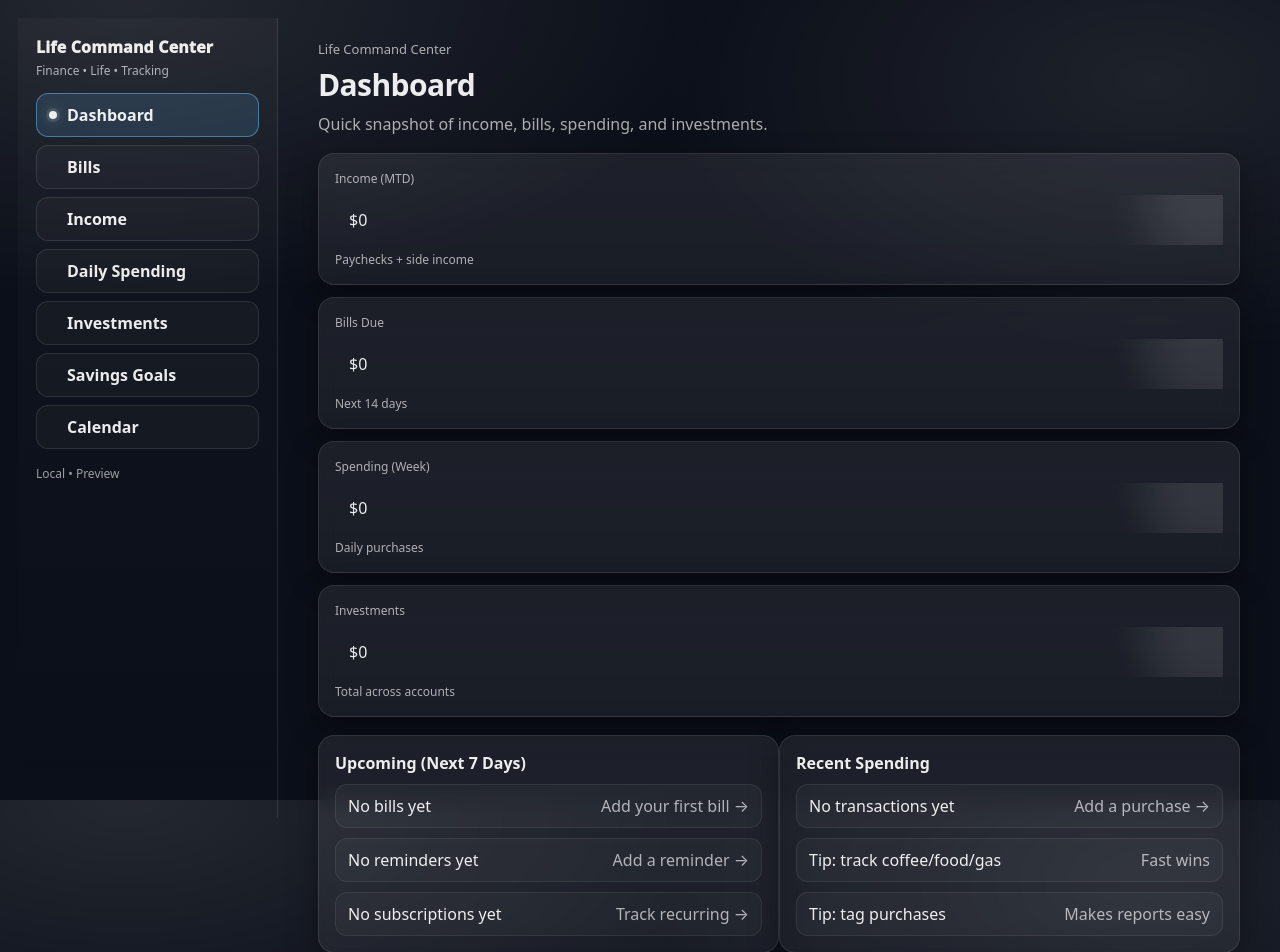
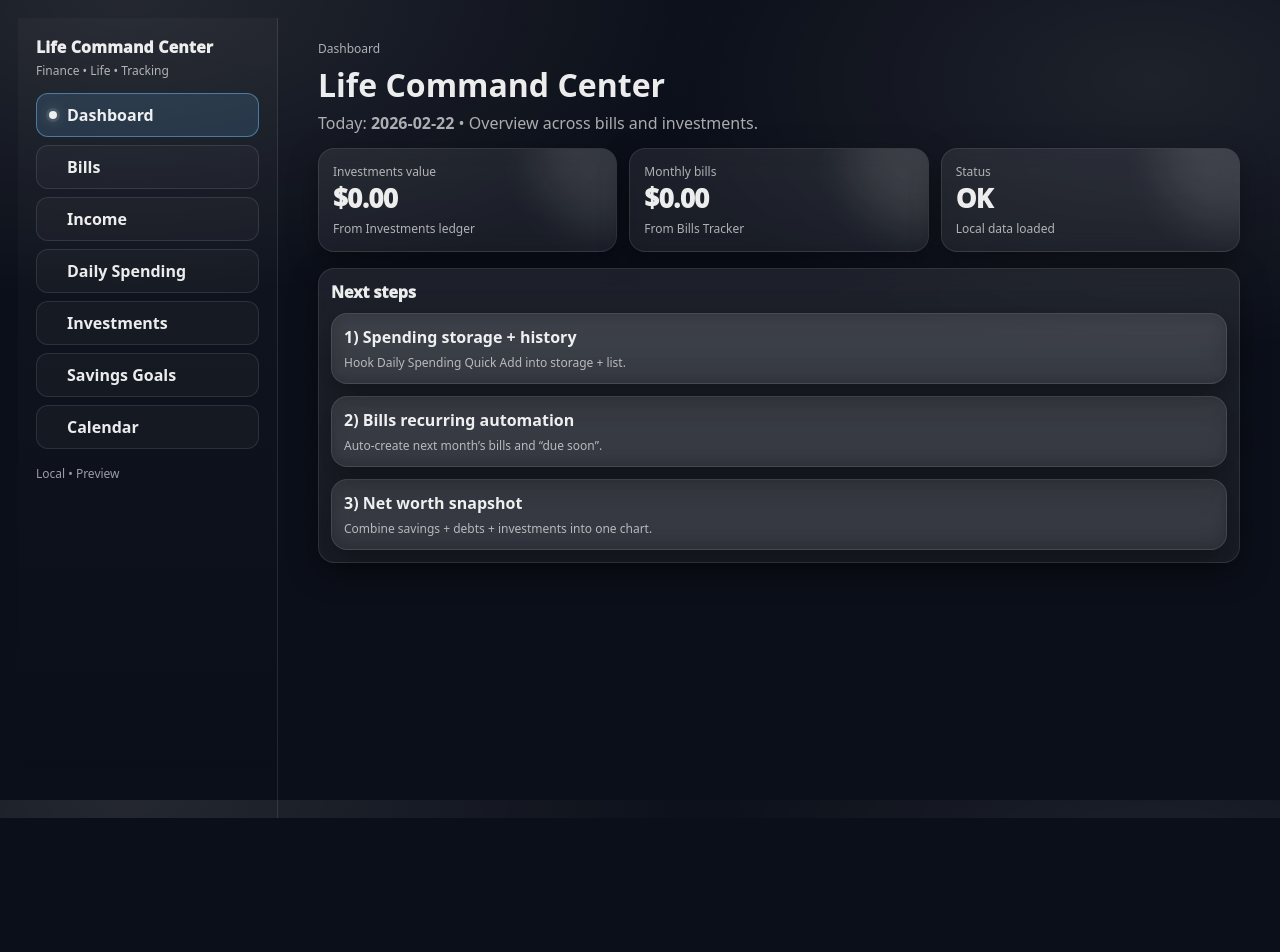
Before and after one commit to JDillard026/life-command-center, a Next.js app: page / in a window 1280 px wide. Shown: the top 952 px of the page. After the commit the page ends 818 px from the top, so only its background shows below. Built offline with nearby package versions, Linux system fonts and the light colour scheme.

Commit message:
Dashboard: match theme and fix localStorage crash

```diff
--- a/src/app/page.jsx
+++ b/src/app/page.jsx
@@ -1,113 +1,182 @@
-export default function Dashboard() {
+"use client";
+
+import { useEffect, useMemo, useState } from "react";
+
+const LS_BILLS = "lcc_bills_v1";
+const LS_PORT_ASSETS = "lcc_port_assets_v1";
+const LS_PORT_TXNS = "lcc_port_txns_v1";
+const LS_PORT_PRICES = "lcc_port_prices_v1";
+
+function safeParse(str, fallback) {
+  try {
+    const v = JSON.parse(str);
+    return v ?? fallback;
+  } catch {
+    return fallback;
+  }
+}
+
+function money(n) {
+  const num = Number(n);
+  if (!Number.isFinite(num)) return "—";
+  return num.toLocaleString(undefined, { style: "currency", currency: "USD" });
+}
+
+function isoDate(d = new Date()) {
+  const yyyy = d.getFullYear();
+  const mm = String(d.getMonth() + 1).padStart(2, "0");
+  const dd = String(d.getDate()).padStart(2, "0");
+  return `${yyyy}-${mm}-${dd}`;
+}
+
+function normSymbol(s) {
+  return String(s || "").trim().toUpperCase();
+}
+
+export default function DashboardPage() {
+  // Load ALL localStorage data inside useEffect only (prevents crashes)
+  const [bills, setBills] = useState([]);
+  const [assets, setAssets] = useState([]);
+  const [txns, setTxns] = useState([]);
+  const [prices, setPrices] = useState({});
+  const [loaded, setLoaded] = useState(false);
+
+  useEffect(() => {
+    const b = safeParse(localStorage.getItem(LS_BILLS) || "[]", []);
+    const a = safeParse(localStorage.getItem(LS_PORT_ASSETS) || "[]", []);
+    const t = safeParse(localStorage.getItem(LS_PORT_TXNS) || "[]", []);
+    const p = safeParse(localStorage.getItem(LS_PORT_PRICES) || "{}", {});
+
+    setBills(Array.isArray(b) ? b : []);
+    setAssets(Array.isArray(a) ? a : []);
+    setTxns(Array.isArray(t) ? t : []);
+    setPrices(p && typeof p === "object" ? p : {});
+    setLoaded(true);
+  }, []);
+
+  const billsTotal = useMemo(() => {
+    return bills.reduce((s, b) => s + (Number(b.amount) || 0), 0);
+  }, [bills]);
+
+  const investmentsTotal = useMemo(() => {
+    const txByAsset = new Map();
+    for (const t of txns) {
+      const arr = txByAsset.get(t.assetId) || [];
+      arr.push(t);
+      txByAsset.set(t.assetId, arr);
+    }
+
+    let totalValue = 0;
+
+    for (const a of assets) {
+      const list = (txByAsset.get(a.id) || [])
+        .slice()
+        .sort((x, y) => String(x.date).localeCompare(String(y.date)) || (x.createdAt || 0) - (y.createdAt || 0));
+
+      let shares = 0;
+      let cashNet = 0;
+
+      for (const t of list) {
+        const fee = Number(t.fee) || 0;
+
+        if (t.type === "BUY") shares += Number(t.qty) || 0;
+        if (t.type === "SELL") shares -= Number(t.qty) || 0;
+
+        if (t.type === "CASH_IN") cashNet += (Number(t.amount) || 0) - fee;
+        if (t.type === "CASH_OUT") cashNet -= (Number(t.amount) || 0) + fee;
+
+        if (t.type === "DIVIDEND") cashNet += Number(t.amount) || 0;
+      }
+
+      const key = `${a.type}:${a.type === "cash" ? "CASH" : normSymbol(a.symbol)}`;
+      const lastPrice = Number(prices?.[key]?.price) || 0;
+
+      const value = a.type === "cash" ? Math.max(0, cashNet) : Math.max(0, shares) * lastPrice;
+      totalValue += value;
+    }
+
+    return totalValue;
+  }, [assets, txns, prices]);
+
+  const today = isoDate();
+
   return (
     <main className="container">
-      <header style={{ marginBottom: 18 }}>
-        <div className="muted" style={{ fontSize: 13, marginBottom: 6 }}>
-          Life Command Center
-        </div>
-        <h1 style={{ margin: 0, fontSize: 30, letterSpacing: "-0.02em" }}>
-          Dashboard
-        </h1>
-        <div className="muted" style={{ marginTop: 8 }}>
-          Quick snapshot of income, bills, spending, and investments.
+      <header style={{ marginBottom: 14 }}>
+        <div className="muted" style={{ fontSize: 12, marginBottom: 6 }}>Dashboard</div>
+        <h1 style={{ margin: 0 }}>Life Command Center</h1>
+        <div className="muted" style={{ marginTop: 6 }}>
+          Today: <b>{today}</b> • Overview across bills and investments.
         </div>
       </header>
 
-      <section className="grid grid-4">
-        <Kpi title="Income (MTD)" value="$0" sub="Paychecks + side income" />
-        <Kpi title="Bills Due" value="$0" sub="Next 14 days" />
-        <Kpi title="Spending (Week)" value="$0" sub="Daily purchases" />
-        <Kpi title="Investments" value="$0" sub="Total across accounts" />
-      </section>
+      {!loaded ? (
+        <div className="card" style={{ padding: 12 }}>
+          <div style={{ fontWeight: 950 }}>Loading…</div>
+          <div className="muted" style={{ fontSize: 12, marginTop: 6 }}>
+            Reading your saved data.
+          </div>
+        </div>
+      ) : (
+        <>
+          {/* KPIs */}
+          <div className="row" style={{ gap: 12, flexWrap: "wrap" }}>
+            <div className="card kpi" style={{ flex: 1, minWidth: 240 }}>
+              <div className="muted" style={{ fontSize: 12 }}>Investments value</div>
+              <div className="kpiValue">{money(investmentsTotal)}</div>
+              <div className="muted" style={{ fontSize: 12, marginTop: 4 }}>
+                From Investments ledger
+              </div>
+            </div>
 
-      <section className="row" style={{ marginTop: 18 }}>
-        <Card title="Upcoming (Next 7 Days)">
-          <List
-            items={[
-              { left: "No bills yet", right: "Add your first bill →" },
-              { left: "No reminders yet", right: "Add a reminder →" },
-              { left: "No subscriptions yet", right: "Track recurring →" },
-            ]}
-          />
-        </Card>
+            <div className="card kpi" style={{ flex: 1, minWidth: 240 }}>
+              <div className="muted" style={{ fontSize: 12 }}>Monthly bills</div>
+              <div className="kpiValue">{money(billsTotal)}</div>
+              <div className="muted" style={{ fontSize: 12, marginTop: 4 }}>
+                From Bills Tracker
+              </div>
+            </div>
 
-        <Card title="Recent Spending">
-          <List
-            items={[
-              { left: "No transactions yet", right: "Add a purchase →" },
-              { left: "Tip: track coffee/food/gas", right: "Fast wins" },
-              { left: "Tip: tag purchases", right: "Makes reports easy" },
-            ]}
-          />
-        </Card>
-      </section>
+            <div className="card kpi" style={{ flex: 1, minWidth: 240 }}>
+              <div className="muted" style={{ fontSize: 12 }}>Status</div>
+              <div className="kpiValue">OK</div>
+              <div className="muted" style={{ fontSize: 12, marginTop: 4 }}>
+                Local data loaded
+              </div>
+            </div>
+          </div>
 
-      <section className="row" style={{ marginTop: 18 }}>
-        <Card title="What to do next">
-          <div className="muted" style={{ lineHeight: 1.6 }}>
-            1) Add bills + due dates<br />
-            2) Add income sources (you + wife)<br />
-            3) Track daily purchases (fast entry)<br />
-            4) Add investment accounts (VOO/QQQ/crypto/etc.)
+          <div style={{ height: 16 }} />
+
+          {/* Next steps */}
+          <div className="card" style={{ padding: 12 }}>
+            <div style={{ fontWeight: 950, marginBottom: 10 }}>Next steps</div>
+
+            <div className="grid">
+              <div className="card" style={{ padding: 12 }}>
+                <div style={{ fontWeight: 900 }}>1) Spending storage + history</div>
+                <div className="muted" style={{ fontSize: 12, marginTop: 6 }}>
+                  Hook Daily Spending Quick Add into storage + list.
+                </div>
+              </div>
+
+              <div className="card" style={{ padding: 12 }}>
+                <div style={{ fontWeight: 900 }}>2) Bills recurring automation</div>
+                <div className="muted" style={{ fontSize: 12, marginTop: 6 }}>
+                  Auto-create next month’s bills and “due soon”.
+                </div>
+              </div>
+
+              <div className="card" style={{ padding: 12 }}>
+                <div style={{ fontWeight: 900 }}>3) Net worth snapshot</div>
+                <div className="muted" style={{ fontSize: 12, marginTop: 6 }}>
+                  Combine savings + debts + investments into one chart.
+                </div>
+              </div>
+            </div>
           </div>
-        </Card>
-
-        <Card title="Rules (simple but powerful)">
-          <div className="muted" style={{ lineHeight: 1.6 }}>
-            • Bills first, then spending.<br />
-            • Weekly “leftover” is the truth number.<br />
-            • Track categories so you can cut the right thing.<br />
-            • Investing stays consistent (auto, not emotional).
-          </div>
-        </Card>
-      </section>
+        </>
+      )}
     </main>
   );
 }
-
-function Kpi({ title, value, sub }) {
-  return (
-    <div className="card">
-      <div className="muted" style={{ fontSize: 12, marginBottom: 8 }}>
-        {title}
-      </div>
-      <div className="kpi">{value}</div>
-      <div className="muted" style={{ fontSize: 12, marginTop: 6 }}>
-        {sub}
-      </div>
-    </div>
-  );
-}
-
-function Card({ title, children }) {
-  return (
-    <div className="card" style={{ flex: 1, minWidth: 320 }}>
-      <div style={{ fontWeight: 850, marginBottom: 10 }}>{title}</div>
-      {children}
-    </div>
-  );
-}
-
-function List({ items }) {
-  return (
-    <div style={{ display: "grid", gap: 10 }}>
-      {items.map((it, idx) => (
-        <div
-          key={idx}
-          style={{
-            display: "flex",
-            justifyContent: "space-between",
-            gap: 12,
-            padding: "10px 12px",
-            borderRadius: 12,
-            border: "1px solid rgba(255,255,255,.08)",
-            background: "rgba(255,255,255,.03)",
-          }}
-        >
-          <div>{it.left}</div>
-          <div className="muted">{it.right}</div>
-        </div>
-      ))}
-    </div>
-  );
-}
```
